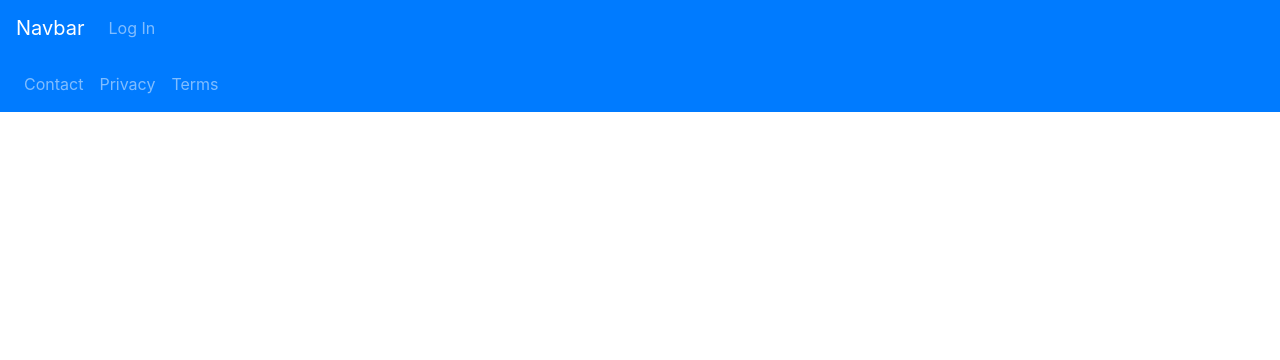
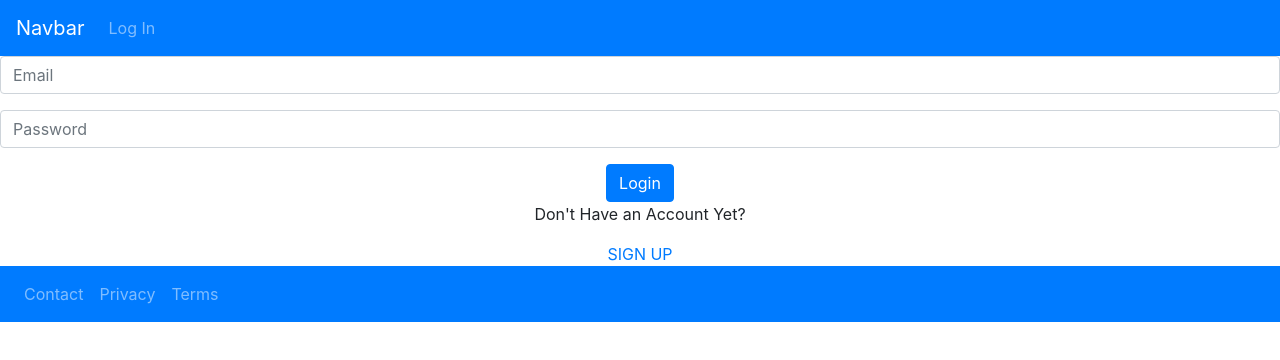
Before and after one commit to NeighborGoodsTeam/neighborgoods_fe2, a React (Create React App) app: page /#/login in a window 1280 px wide. Shown: the top 360 px of the page. Built offline with nearby package versions, Linux system fonts and the light colour scheme.

Commit message:
Add login form and route

```diff
--- a/src/App.js
+++ b/src/App.js
@@ -5,8 +5,11 @@ import "./App.css";
 
 // component imports
 import NavigationBar from "./components/static/Navbar";
-import Footer from "./components/static/Footer";
-import Home from "./components/consumer/Home";
+import Footer from "./components/static/footer";
+import Home from "./components/consumer/home";
+
+// business component imports
+import Login from "./components/business/Login";
 
 function App() {
   return (
@@ -23,6 +26,9 @@ function App() {
       <Route exact path="/">
         <Home />
       </Route>
+      <Route path="/login" render={() => (
+          <Login />
+      )} />
       <Footer />
     </div>
   );
--- a/src/components/business/Login.js
+++ b/src/components/business/Login.js
@@ -0,0 +1,26 @@
+import React from "react"
+import { Link } from "react-router-dom"
+
+import Form from "react-bootstrap/Form"
+import Button from "react-bootstrap/Button"
+
+function Login() {
+  return(
+    <Form>
+      <Form.Group controlId="formBasicEmail">
+        <Form.Control type="email" placeholder="Email" />
+      </Form.Group>
+      <Form.Group controlId="formBasicPassword">
+        <Form.Control type="password" placeholder="Password" />
+      </Form.Group>
+      <Button variant="primary" type="submit">
+        Login
+      </Button>
+
+      <p>Don't Have an Account Yet?</p>
+      <Link to='/sign-up'>SIGN UP</Link>
+    </Form>
+  )
+}
+
+export default Login;
--- a/src/components/static/Navbar.jsx
+++ b/src/components/static/Navbar.jsx
@@ -1,13 +1,14 @@
 import React from "react";
 import Nav from "react-bootstrap/Nav";
 import Navbar from "react-bootstrap/Navbar";
+
 
 function NavigationBar() {
   return (
     <Navbar bg="primary" variant="dark">
       <Navbar.Brand href="#home">Navbar</Navbar.Brand>
       <Nav className="mr-auto">
-        <Nav.Link href="#home">Log In</Nav.Link>
+        <Nav.Link href="#login">Log In</Nav.Link>
       </Nav>
     </Navbar>
   );
```
Also changed, not shown: 1 other file (tests, documents, lock files or other folders).
